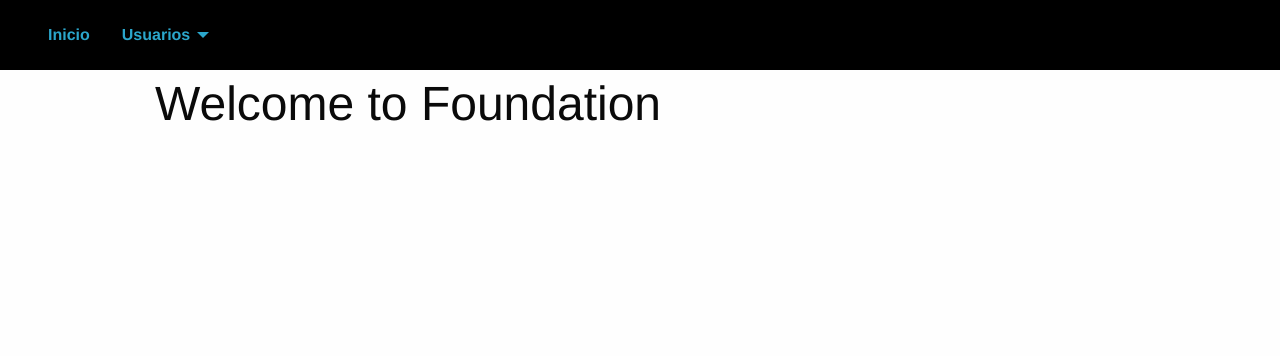
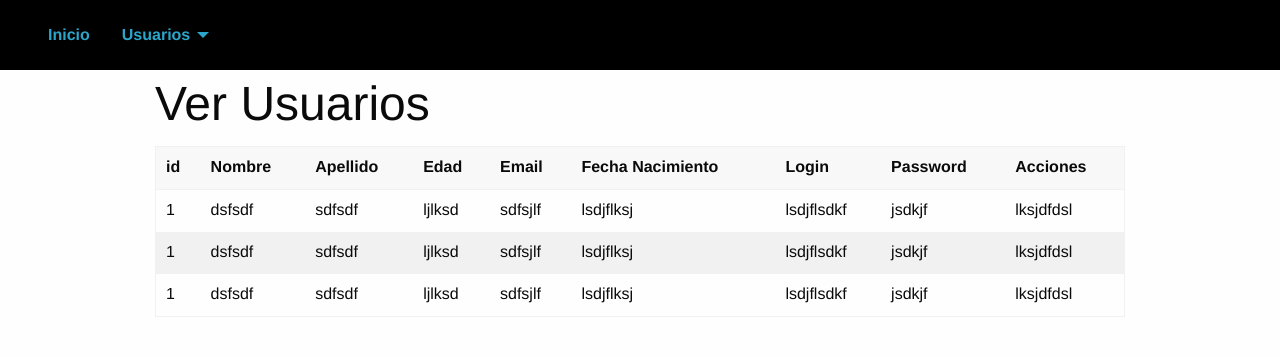
Before and after one commit to anderdavid/modulo_usuarios_js, a website: page view/view.html in a window 1280 px wide. Drawn offline with nearby package versions, Linux system fonts and the light colour scheme.

Commit message:
Se implementa diseño de tabla

```diff
--- a/view/view.html
+++ b/view/view.html
@@ -29,9 +29,57 @@
     </nav>
 
     <div class="grid-container">
+        <h1>Ver Usuarios</h1>
         <div class="grid-x grid-padding-x">
           <div class="large-12 cell">
-            <h1>Welcome to Foundation</h1>
+           <table id="userTable" class="mTable">
+               <thead >
+                   <th>id</th>
+                   <th>Nombre</th>
+                   <th>Apellido</th>
+                   <th>Edad</th>
+                   <th>Email</th>
+                   <th>Fecha Nacimiento</th>
+                   <th>Login</th>
+                   <th>Password</th>
+                   <th>Acciones</th>
+               </thead>
+               <tbody>
+                   <tr>
+                        <td>1</td>
+                        <td>dsfsdf</td>
+                        <td>sdfsdf</td>
+                        <td>ljlksd </td>
+                        <td>sdfsjlf</td>
+                        <td>lsdjflksj</td>
+                        <td>lsdjflsdkf</td>
+                        <td>jsdkjf</td>
+                        <td>lksjdfdsl</td>
+                   </tr>
+                   <tr>
+                        <td>1</td>
+                        <td>dsfsdf</td>
+                        <td>sdfsdf</td>
+                        <td>ljlksd </td>
+                        <td>sdfsjlf</td>
+                        <td>lsdjflksj</td>
+                        <td>lsdjflsdkf</td>
+                        <td>jsdkjf</td>
+                        <td>lksjdfdsl</td>
+                    </tr>
+                    <tr>
+                        <td>1</td>
+                        <td>dsfsdf</td>
+                        <td>sdfsdf</td>
+                        <td>ljlksd </td>
+                        <td>sdfsjlf</td>
+                        <td>lsdjflksj</td>
+                        <td>lsdjflsdkf</td>
+                        <td>jsdkjf</td>
+                        <td>lksjdfdsl</td>
+                   </tr>
+                </tbody>
+           </table>
           </div>
         </div>
     </div>
```
